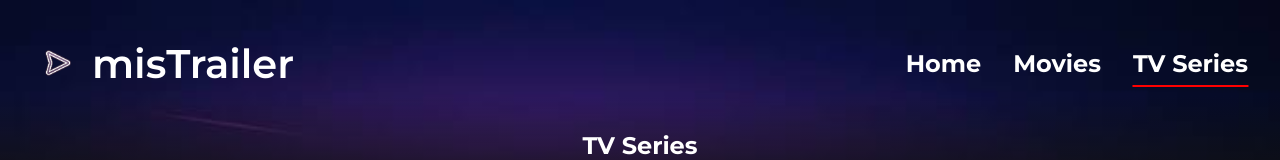
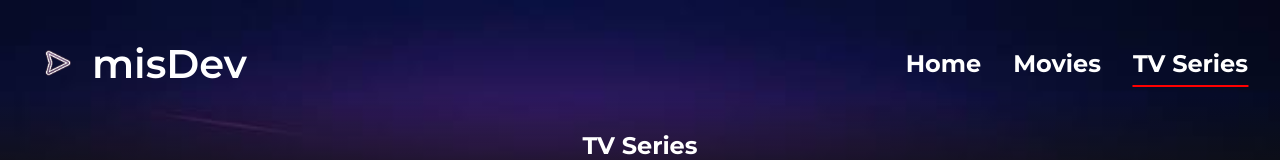
Before and after one commit to tamisbmxx4/tamis-test, a React (Create React App) app: page /tv in a window 1280 px wide. Shown: the top 160 px of the page. Built offline with nearby package versions, Linux system fonts and the light colour scheme; no server answers; the HTML template or start-up script is replaced by a standard one.

Commit message:
Update Header.jsx

```diff
--- a/src/components/header/Header.jsx
+++ b/src/components/header/Header.jsx
@@ -47,7 +47,7 @@ const Header = () => {
             <div className="header__wrap container">
                 <div className="logo">
                     <img src={logo} alt="" />
-                    <Link to="/">misTrailer</Link>
+                    <Link to="/">misDev</Link>
                 </div>
                 <ul className="header__nav">
                     {
```
